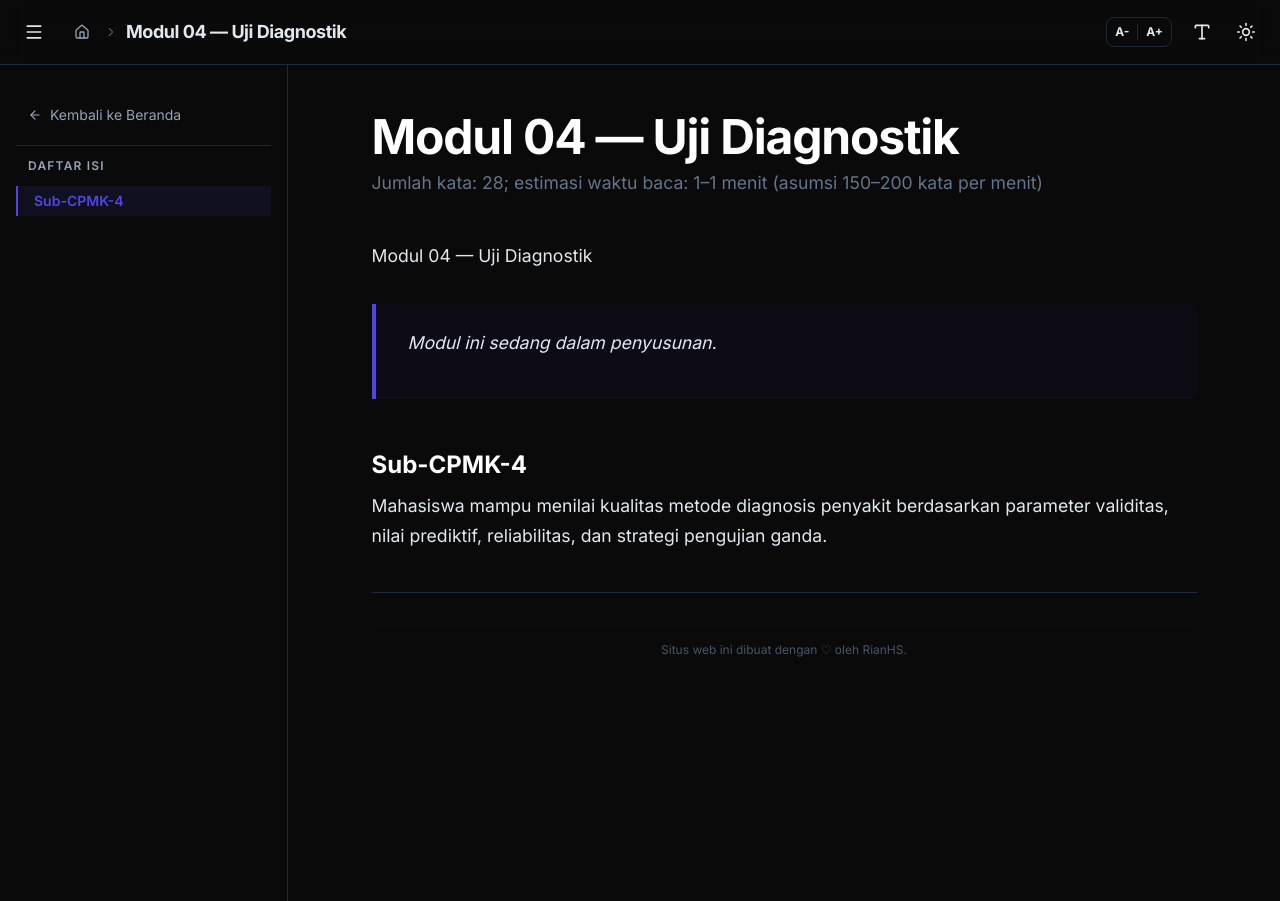
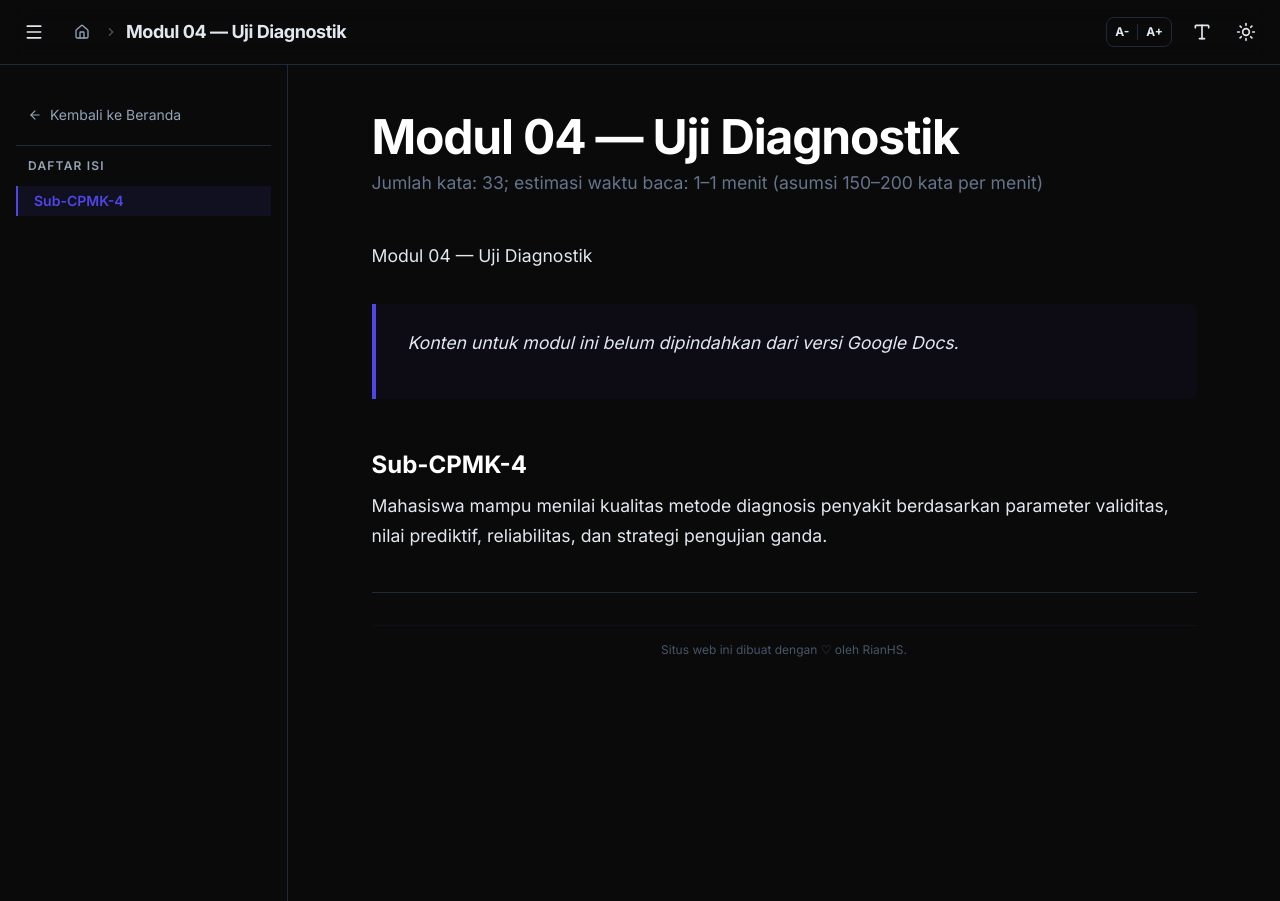
Before and after one commit to rianhs/epidemiologi-dan-ekonomi-veteriner, a Jekyll site: the page built from modul/modul-04.md, in a window 1280 px wide. Built offline with Jekyll 4.4.1, drawn with Linux system fonts in a browser that asks for light colours; nearby versions of some CDN libraries; our own code applies the rules of GitHub Pages for plain Markdown files.

Commit message:
Update modul-04.md

```diff
--- a/modul/modul-04.md
+++ b/modul/modul-04.md
@@ -1,6 +1,6 @@
 # Modul 04 — Uji Diagnostik
 
-> Modul ini sedang dalam penyusunan.
+> Konten untuk modul ini belum dipindahkan dari versi Google Docs.
 
 ## Sub-CPMK-4
 Mahasiswa mampu menilai kualitas metode diagnosis penyakit berdasarkan parameter validitas, nilai prediktif, reliabilitas, dan strategi pengujian ganda.
```
